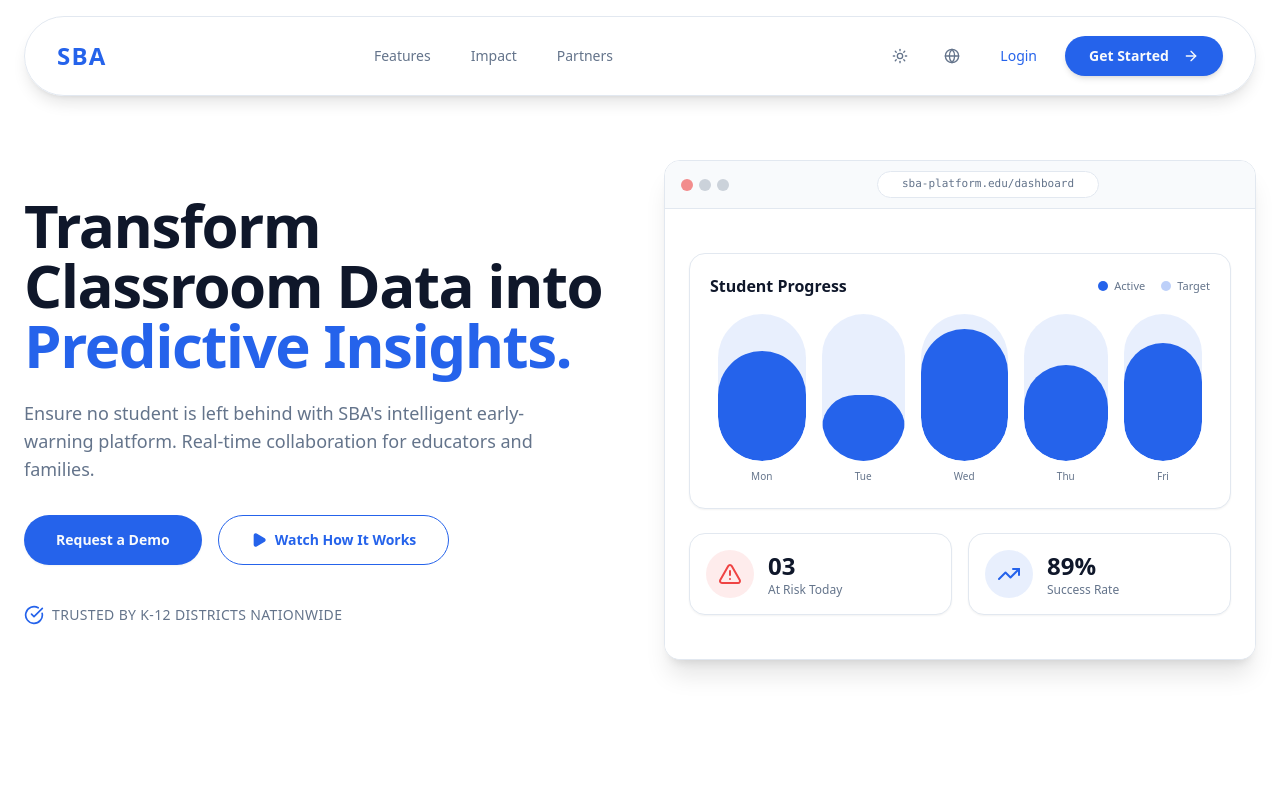
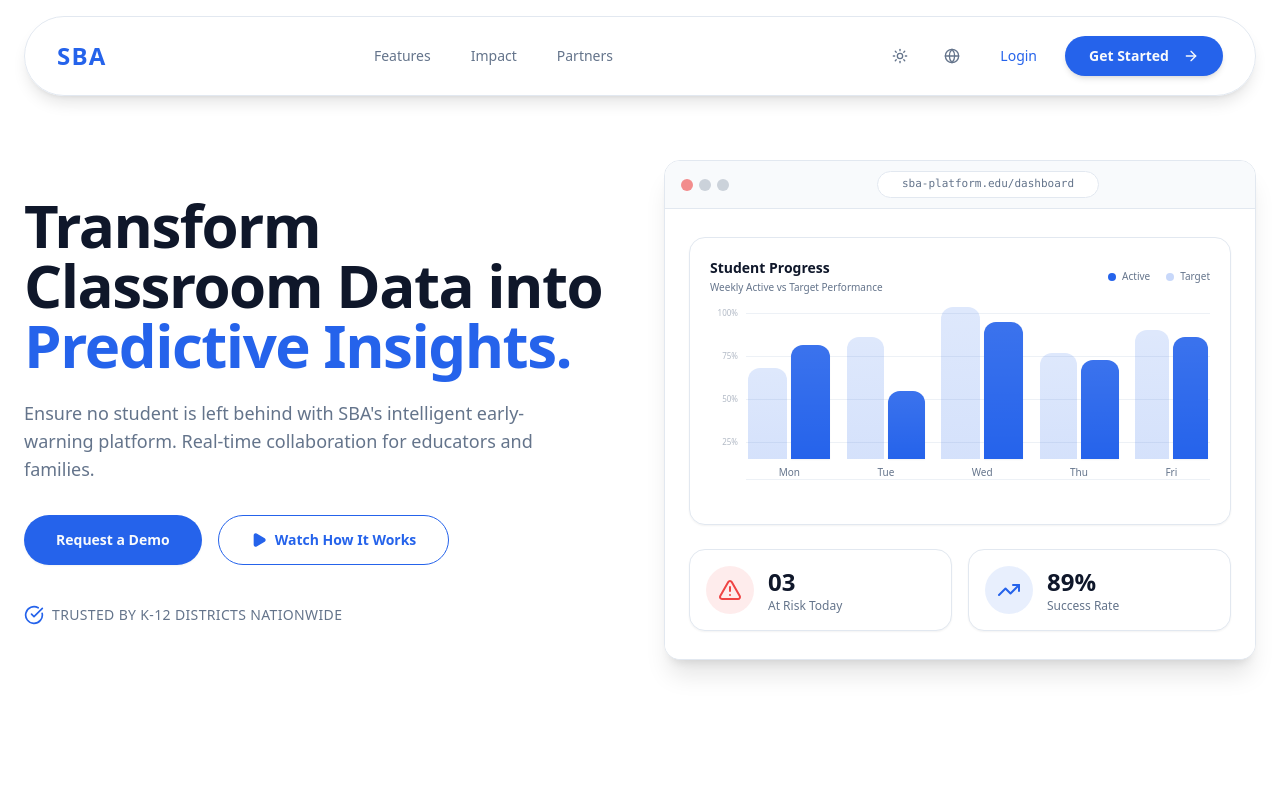
Before and after one commit to ebrahem-eng/Student_Behavior_Analysis_front_end, a React (Vite) app: page / in a window 1280 px wide. Shown: the top 791 px of the page. Built offline with nearby package versions, Linux system fonts and the light colour scheme.

Commit message:
feat(landing): redesign student progress chart into a grouped dual-bar layout

```diff
--- a/src/features/landing/components/HeroSection.tsx
+++ b/src/features/landing/components/HeroSection.tsx
@@ -88,42 +88,88 @@ export function HeroSection() {
             {/* Dashboard Inner Canvas */}
             <div className="p-6 flex-grow flex flex-col gap-6 overflow-hidden items-center justify-center bg-background/50">
               {/* Centered Student Progress Chart */}
-              <div className="bg-card border border-border p-5 h-64 w-full max-w-xl flex flex-col rounded-2xl shadow-sm">
-                <div className="flex justify-between items-center mb-4">
-                  <div className="text-base font-semibold text-foreground">
+              <div className="bg-card border border-border p-5 h-72 w-full max-w-xl flex flex-col rounded-2xl shadow-sm">
+                {/* Chart Header */}
+                <div className="flex justify-between items-center mb-1">
+                  <div>
+                    <div className="text-sm font-semibold text-foreground">
                       {isAr ? "تقدم واستجابة الطلاب" : "Student Progress"}
+                    </div>
+                    <div className="text-[10px] text-muted-foreground mt-0.5">
+                      {isAr ? "مقارنة الأداء الفعلي مقابل المستهدف" : "Weekly Active vs Target Performance"}
+                    </div>
                   </div>
                   <div className="flex gap-4">
                     <div className="flex items-center gap-1.5">
-                      <div className="w-2.5 h-2.5 rounded-full bg-primary" />
-                      <span className="text-[11px] text-muted-foreground font-medium">
-                        {isAr ? "نشط" : "Active"}
+                      <div className="w-2 h-2 rounded-sm bg-primary" />
+                      <span className="text-[10px] text-muted-foreground font-medium">
+                        {isAr ? "الفعلي" : "Active"}
                       </span>
                     </div>
                     <div className="flex items-center gap-1.5">
-                      <div className="w-2.5 h-2.5 rounded-full bg-primary/30" />
-                      <span className="text-[11px] text-muted-foreground font-medium">
+                      <div className="w-2 h-2 rounded-sm bg-primary/25" />
+                      <span className="text-[10px] text-muted-foreground font-medium">
                         {isAr ? "المستهدف" : "Target"}
                       </span>
                     </div>
                   </div>
                 </div>
 
-                {/* Bars */}
-                <div className="flex-grow flex items-end gap-4 px-2 pb-1">
+                {/* Chart Area */}
+                <div className="flex-grow relative mt-2">
+                  {/* Horizontal Gridlines */}
+                  <div className="absolute inset-0 flex flex-col justify-between pointer-events-none pb-6">
+                    {["100%", "75%", "50%", "25%", ""].map((label, i) => (
+                      <div key={i} className="flex items-center gap-2 w-full">
+                        <span className="text-[8px] text-muted-foreground/50 w-7 text-right shrink-0 tabular-nums">
+                          {label}
+                        </span>
+                        <div className="flex-grow h-px bg-border/60" />
+                      </div>
+                    ))}
+                  </div>
+
+                  {/* Grouped Bars */}
+                  <div className="absolute inset-0 pl-9 flex items-end gap-3 pb-6">
                     {chartData.map((item, idx) => (
-                    <div key={idx} className="flex-grow flex flex-col justify-end gap-2 h-full group cursor-pointer">
-                      <div className="w-full bg-primary/10 rounded-full h-full relative overflow-hidden flex items-end">
+                      <div key={idx} className="flex-grow flex flex-col items-center gap-1.5 h-full group cursor-pointer">
+                        {/* Bar Pair Container */}
+                        <div className="w-full flex-grow flex items-end justify-center gap-1 relative">
+                          {/* Target Bar (Behind) */}
+                          <div className="w-[45%] relative h-full flex items-end">
                             <div
-                          className="w-full bg-primary rounded-full transition-all duration-500 group-hover:brightness-110"
+                              className="w-full bg-primary/15 rounded-t-lg transition-all duration-700 ease-out relative overflow-hidden"
+                              style={{ height: item.targetHeight }}
+                            >
+                              <div className="absolute inset-0 bg-gradient-to-t from-primary/5 to-transparent" />
+                            </div>
+                          </div>
+
+                          {/* Active Bar (Front) */}
+                          <div className="w-[45%] relative h-full flex items-end">
+                            <div
+                              className="w-full bg-primary rounded-t-lg transition-all duration-700 ease-out shadow-sm group-hover:shadow-md group-hover:shadow-primary/20 relative overflow-hidden"
                               style={{ height: item.activeHeight }}
-                        />
+                            >
+                              <div className="absolute inset-0 bg-gradient-to-t from-transparent to-white/10" />
                             </div>
-                      <div className="text-[10px] text-center text-muted-foreground font-medium">
+                          </div>
+
+                          {/* Hover Tooltip */}
+                          <div className="absolute -top-8 left-1/2 -translate-x-1/2 opacity-0 group-hover:opacity-100 transition-opacity duration-200 pointer-events-none z-20">
+                            <div className="bg-foreground text-background text-[9px] font-bold px-2 py-1 rounded-md shadow-lg whitespace-nowrap">
+                              {item.activeHeight}
+                            </div>
+                          </div>
+                        </div>
+
+                        {/* Day Label */}
+                        <div className="text-[10px] text-muted-foreground font-medium group-hover:text-primary transition-colors">
                           {item.day}
                         </div>
                       </div>
                     ))}
+                  </div>
                 </div>
               </div>
 
```
Lines whose indentation alone changed are shown as unchanged.
